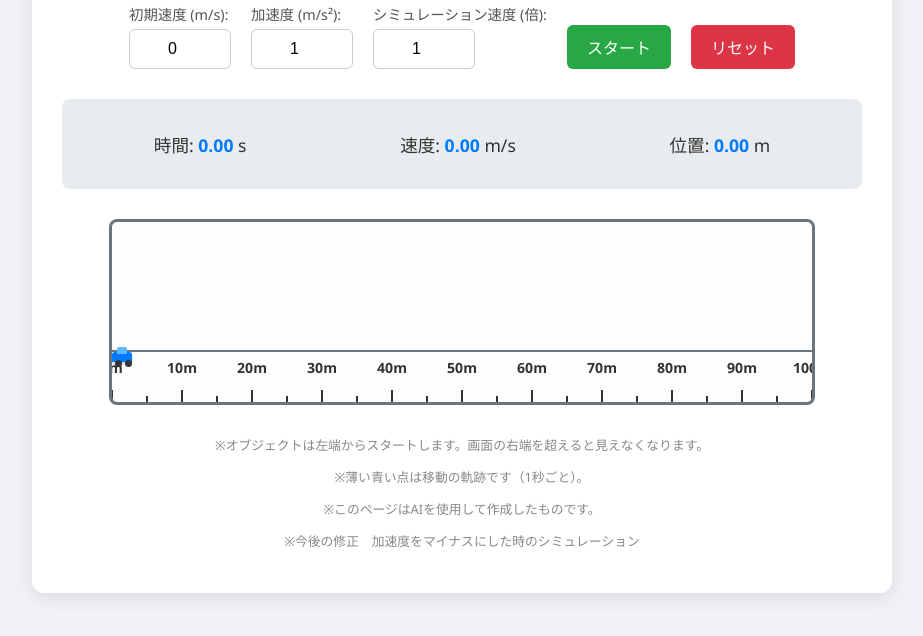
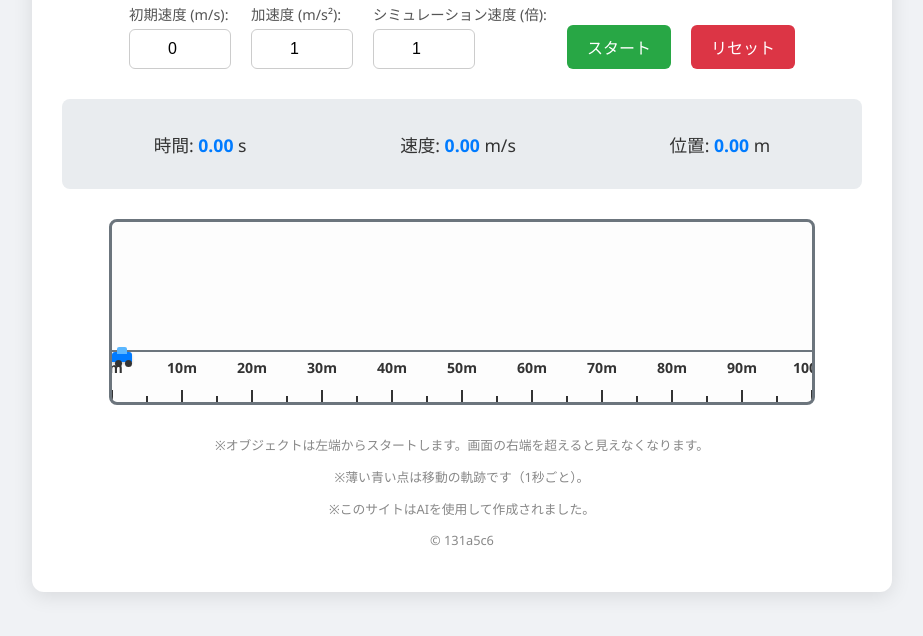
Before and after one commit to 131a5c6/UAM, a plain HTML site: page index.html in a window 1280 px wide. Shown: the part 132-768 px from the top of the page, without its empty margins (178-1101 px from the left). Drawn offline with Linux system fonts and the light colour scheme.

Commit message:
Update index.html

```diff
--- a/index.html
+++ b/index.html
@@ -45,8 +45,8 @@
         <div class="footer">
             <p>※オブジェクトは左端からスタートします。画面の右端を超えると見えなくなります。</p>
             <p>※薄い青い点は移動の軌跡です（1秒ごと）。</p>
-            <p>※このページはAIを使用して作成したものです。</p>
-            <p>※今後の修正　加速度をマイナスにした時のシミュレーション</p>
+            <p>※このサイトはAIを使用して作成されました。</p>
+            <p>© 131a5c6 </p>
         </div>
     </div>
 
```
